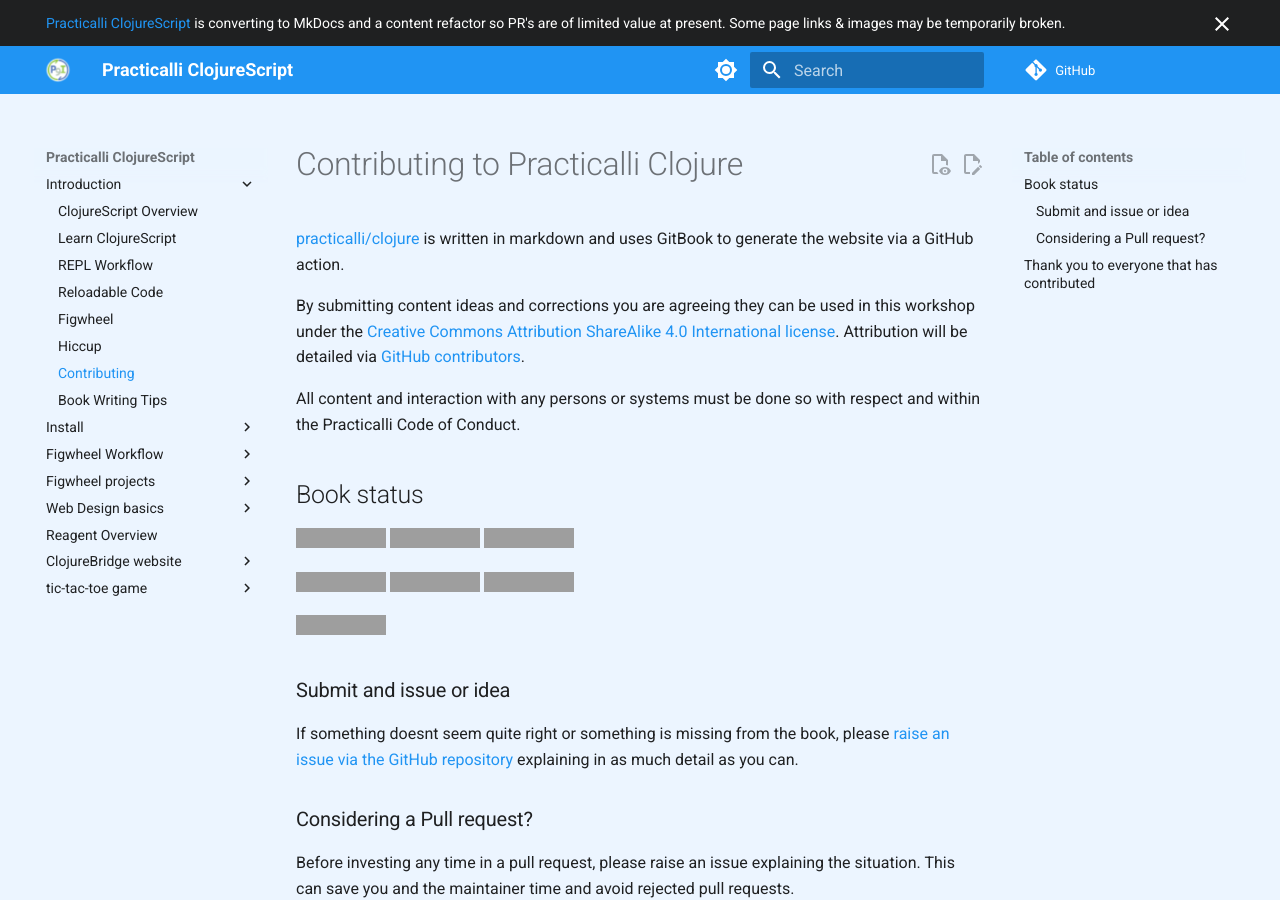
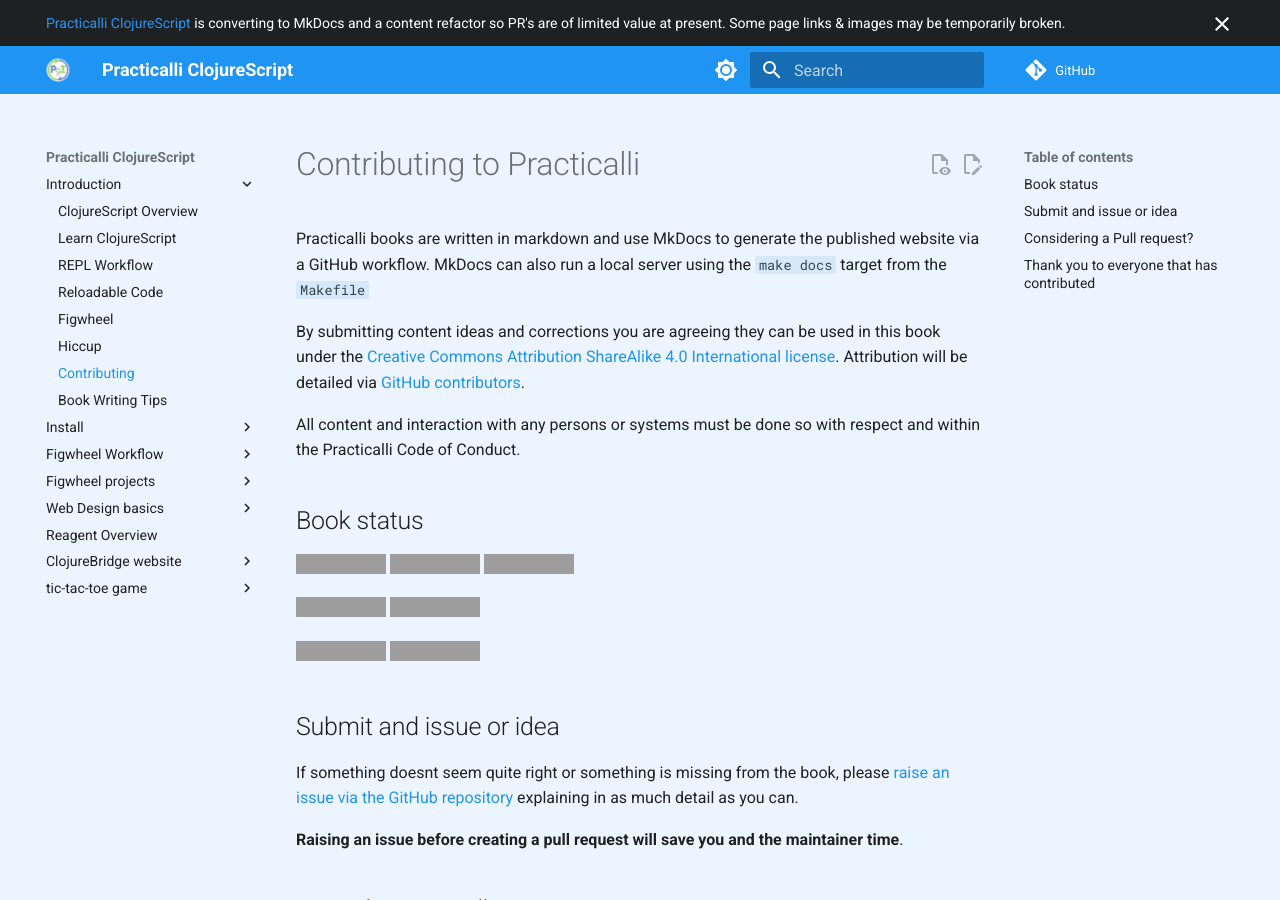
Before and after one commit to practicalli/clojurescript, an MkDocs documentation site: the page built from docs/introduction/contributing.md, in a window 1280 px wide and 900 px high, cut to the strip 0-900 px from the top of the window. Built offline with MkDocs 1.6.1 and Material for MkDocs 9.7.7, drawn with Linux system fonts in a browser that asks for light colours; comment, search, counter and statistics services are not loaded; grey boxes are pictures that could not be loaded.

Commit message:
intro: update contributing guide for book

```diff
--- a/docs/introduction/contributing.md
+++ b/docs/introduction/contributing.md
@@ -1,40 +1,36 @@
-# Contributing to Practicalli Clojure
+# Contributing to Practicalli
 
-[practicalli/clojure](https://github.com/practicalli/clojure/){target=_blank} is written in markdown and uses GitBook to generate the website via a GitHub action.
+Practicalli books are written in markdown and use MkDocs to generate the published website via a GitHub workflow.  MkDocs can also run a local server using the `make docs` target from the `Makefile`
 
-By submitting content ideas and corrections you are agreeing they can be used in this workshop under the [Creative Commons Attribution ShareAlike 4.0 International license](https://creativecommons.org/licenses/by-sa/4.0/){target=_blank}.  Attribution will be detailed via [GitHub contributors](https://github.com/practicalli/clojure/graphs/contributors){target=_blank}.
+By submitting content ideas and corrections you are agreeing they can be used in this book under the [Creative Commons Attribution ShareAlike 4.0 International license](https://creativecommons.org/licenses/by-sa/4.0/){target=_blank}.  Attribution will be detailed via [GitHub contributors](https://github.com/practicalli/clojurescript/graphs/contributors){target=_blank}.
 
 All content and interaction with any persons or systems must be done so with respect and within the Practicalli Code of Conduct.
 
-
 ## Book status
 
-[![GitHub issues](https://img.shields.io/github/issues/practicalli/clojure?label=content%20ideas&logo=github)](https://img.shields.io/github/issues/practicalli/clojure?label=content%20ideas&logo=github){target=_blank}
-[![GitHub commit activity](https://img.shields.io/github/commit-activity/y/practicalli/clojure?label=commits&logo=github)](https://img.shields.io/github/commit-activity/y/practicalli/clojure?label=commits&logo=github){target=_blank}
+[![MegaLinter](https://github.com/practicalli/clojurescript/actions/workflows/megalinter.yaml/badge.svg)](https://github.com/practicalli/clojurescript/actions/workflows/megalinter.yaml){target=_blank}
+[![Publish Book](https://github.com/practicalli/clojurescript/actions/workflows/publish-book.yaml/badge.svg)](https://github.com/practicalli/clojurescript/actions/workflows/publish-book.yaml){target=_blank}
+[![pages-build-deployment](https://github.com/practicalli/clojurescript/actions/workflows/pages/pages-build-deployment/badge.svg)](https://github.com/practicalli/clojurescript/actions/workflows/pages/pages-build-deployment){target=_blank}
+
+[![Ideas & issues](https://img.shields.io/github/issues/practicalli/clojure?label=content%20ideas&logo=github)](https://img.shields.io/github/issues/practicalli/clojure?label=content%20ideas&logo=github){target=_blank}
 [![GitHub pull requests](https://img.shields.io/github/issues-pr-raw/practicalli/clojure?label=pull%20requests&logo=github)](https://img.shields.io/github/issues-pr-raw/practicalli/clojure?label=pull%20requests&logo=github){target=_blank}
 
-[![MegaLinter](https://github.com/practicalli/clojure/actions/workflows/megalinter.yml/badge.svg)](https://github.com/practicalli/clojure/actions/workflows/megalinter.yaml){target=_blank}
-[![Publish Book](https://github.com/practicalli/clojure/actions/workflows/publish-book.yaml/badge.svg)](https://github.com/practicalli/clojure/actions/workflows/publish-book.yaml){target=_blank}
-[![pages-build-deployment](https://github.com/practicalli/clojure/actions/workflows/pages/pages-build-deployment/badge.svg)](https://github.com/practicalli/clojure/actions/workflows/pages/pages-build-deployment){target=_blank}
-
+[![GitHub commit activity](https://img.shields.io/github/commit-activity/y/practicalli/clojure?label=commits&logo=github)](https://img.shields.io/github/commit-activity/y/practicalli/clojure?label=commits&logo=github){target=_blank}
 ![GitHub contributors](https://img.shields.io/github/contributors/practicalli/clojure?style=for-the-badge&label=github%20contributors)
 
-
-### Submit and issue or idea
+## Submit and issue or idea
 
 If something doesnt seem quite right or something is missing from the book, please [raise an issue via the GitHub repository](https://github.com/practicalli/clojure/issues){target=_blank} explaining in as much detail as you can.
 
+**Raising an issue before creating a pull request will save you and the maintainer time**.
 
-### Considering a Pull request?
+## Considering a Pull request?
 
 Before investing any time in a pull request, please raise an issue explaining the situation.  This can save you and the maintainer time and avoid rejected pull requests.
 
 Please keep pull requests small and focused, as they are much quicker to review and easier to accept.  Ideally PR's should be for a specific page or at most a section.
 
 A PR with a list of changes across different sections will not be merged, it will be reviewed eventually though.
-
-
-<!-- TODO:  Add GitHub issue templates, similar to those on practicalli/blog-content -->
 
 ## Thank you to everyone that has contributed
 
```
